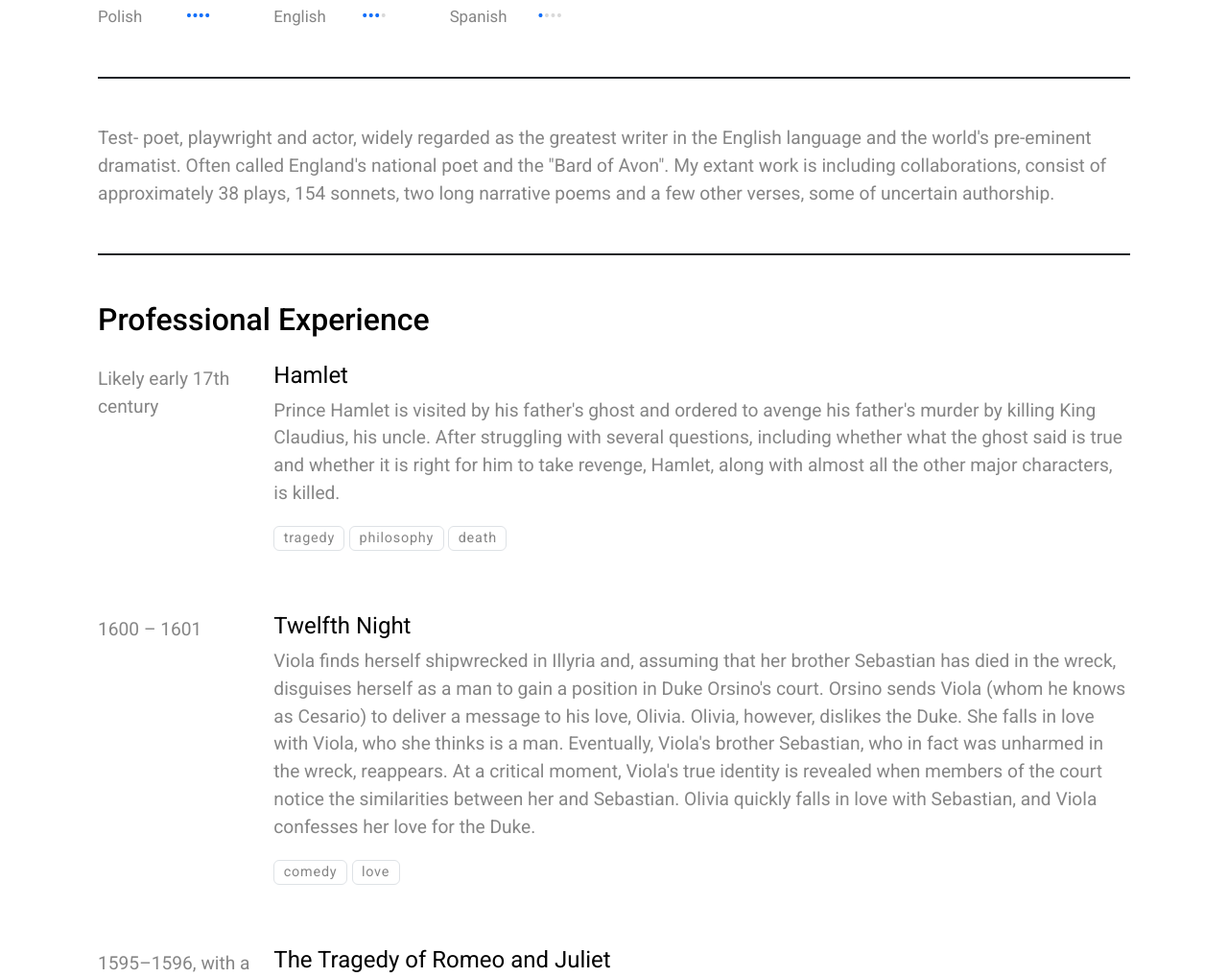
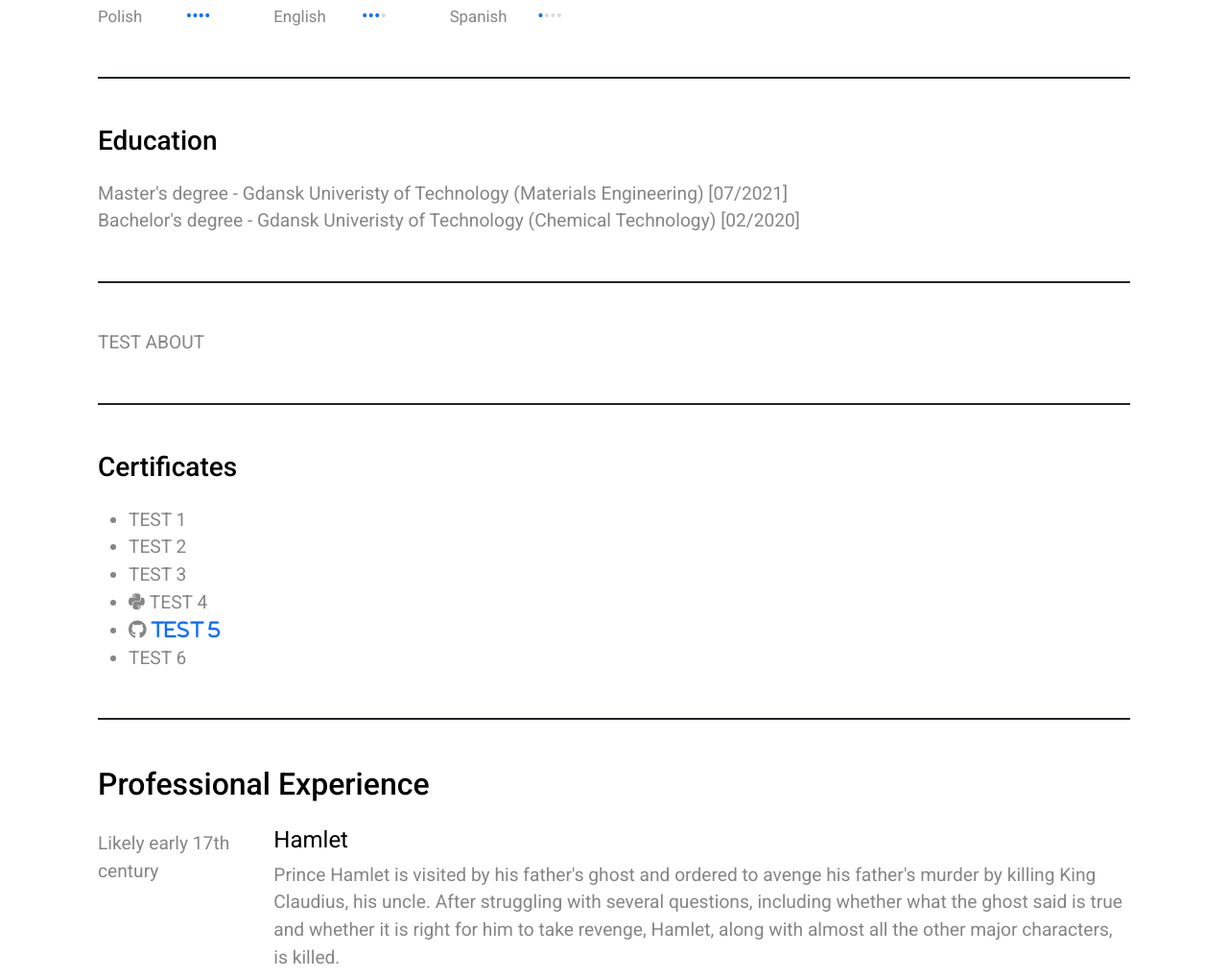
Before and after one commit to monwisn/monwisn-cv, a plain HTML site: page index.html in a window 1280 px wide. Shown: the part 636-1654 px from the top of the page at 96% size. Drawn offline with nearby package versions, Linux system fonts and the light colour scheme.

Commit message:
Deploying to gh-pages from @ monwisn/monwisn-cv@dd410ebd152184e4b527c6194f8f78151d300efa 🚀

```diff
--- a/index.html
+++ b/index.html
@@ -4,7 +4,7 @@
     <meta charset="UTF-8"/>
     <meta name="viewport" content="width=device-width, initial-scale=1">
     <title>Monika Wiśniewska. </title>
-    <link rel="icon" href="favicon-m.ico" type="image/x-icon"/>
+    <link rel="icon" href="favicon-mw.ico" type="image/x-icon"/>
     <link rel="preconnect" href="https://fonts.googleapis.com">
     <link rel="preconnect" href="https://fonts.gstatic.com" crossorigin>
     <link href="https://fonts.googleapis.com/css2?family=Roboto:wght@400;500&display=swap" rel="stylesheet">
@@ -163,6 +163,7 @@
             </div>
         </div>
     </div>
+
     <div class="border-bottom border-2 border-print-0 border-dark mb-5 pb-5 pb-print-0 mb-print-1">
         <h3 class="h2 screen mb-4">Languages</h3>
         <div class="row align-items-center">
@@ -194,10 +195,31 @@
     </div>
 
     <div class="border-bottom border-2 border-print-0 border-dark mb-5 pb-5 pb-print-0 mb-print-1">
-        Test-  poet, playwright and actor, widely regarded as the greatest writer in the English language
-        and the world's pre-eminent dramatist. Often called England's national poet and the "Bard of Avon".
-        My extant work is including collaborations, consist of approximately 38 plays, 154 sonnets,
-        two long narrative poems and a few other verses, some of uncertain authorship.
+        <h3 class="mb-4">Education</h3>
+        <div>Master's degree - Gdansk Univeristy of Technology (Materials Engineering) [07/2021]</div>
+        <div>Bachelor's degree - Gdansk Univeristy of Technology (Chemical Technology) [02/2020]</div>
+    </div>
+
+    <div class="border-bottom border-2 border-print-0 border-dark mb-5 pb-5 pb-print-0 mb-print-1">
+        TEST ABOUT
+
+    </div>
+
+    <div class="border-bottom border-2 border-print-0 border-dark mb-5 pb-5 pb-print-0 mb-print-1">
+        <h3 class="mb-4">Certificates</h3>
+        <ul class="mb-0">
+            <li>TEST 1</li>
+            <li>TEST 2</li>
+            <li>TEST 3</li>
+            <li><i class="fab fa-python"></i>TEST 4</li>
+            <li>
+                <i class="fa-brands fa-github">
+                    <a href="https://github.com/monwisn">TEST 5</a>
+                </i>
+            </li>
+            <li>TEST 6</li>
+        </ul>
+
     </div>
 
     <div class="border-bottom border-2 border-print-0 border-dark mb-5 pb-5 pb-print-0 mb-print-1">
@@ -251,16 +273,6 @@
         </div>
     </div>
 
-    <div class="border-bottom border-2 border-print-0 border-dark mb-5 pb-5 pb-print-0 mb-print-1">
-        <h3 class="mb-4">Education</h3>
-        <div>Master's degree - Gdansk Univeristy of Technology (Materials Engineering) [07/2021]</div>
-        <div>Bachelor's degree - Gdansk Univeristy of Technology (Chemical Technology) [02/2020]</div>
-    </div>
-    <div class="border-bottom border-2 border-print-0 border-dark mb-5 pb-5 pb-print-0 mb-print-1">
-        <h3 class="mb-4">Certificates</h3>
-
-    </div>
-
 
     <h2 class="mb-4">Additional Experience</h2>
 
```
Also changed, not shown: favicon-mw.ico (added), 1 other file.
